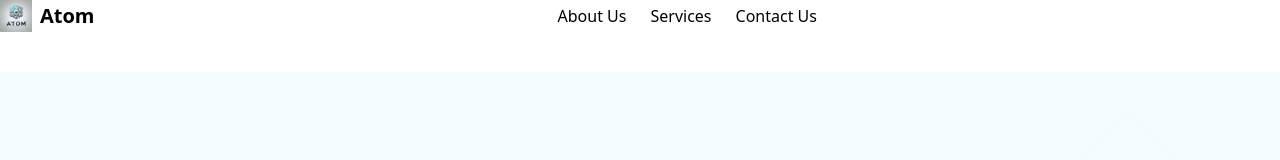
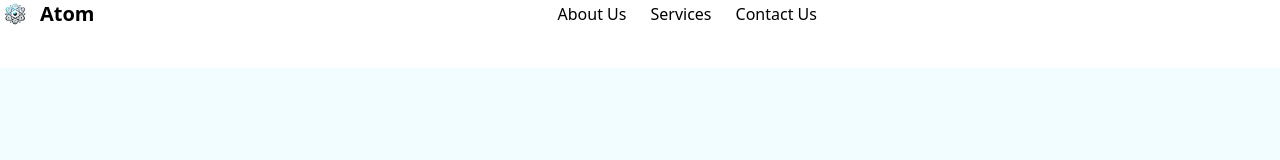
Before and after one commit to onyedika-glitch/atom-landing, a Vue app: page / in a window 1280 px wide. Shown: the top 160 px of the page. Built offline with nearby package versions, Linux system fonts and the light colour scheme; the HTML template or start-up script is replaced by a standard one.

Commit message:
Add new files

```diff
--- a/src/components/Footer.vue
+++ b/src/components/Footer.vue
@@ -6,7 +6,7 @@
       <div class="flex flex-col gap-4">
         <div class="flex items-center gap-3">
           <span class="w-10 h-10 bg-gray-200 rounded-full flex items-center justify-center text-2xl font-bold text-[#1cb5e0]">&#9673;</span>
-          <img src="@/assets/logo.png" alt="Atom Logo" class="w-8 h-8" />
+          <img src="@/assets/Logo_Atom.png" alt="Atom Logo" class="w-8 h-8" />
           <span class="font-extrabold text-xl text-gray-800">ATOM</span>
         </div>
         <nav class="flex flex-wrap gap-6 text-gray-700 text-base">
--- a/src/components/Group.vue
+++ b/src/components/Group.vue
@@ -28,7 +28,7 @@
           <img src="@/assets/Ai.png" alt="Handyman Product" class="object-cover w-full h-full" />
         </div>
         <div class="text-center">
-          <h2 class="text-4xl md:text-5xl font-extrabold uppercase text-gray-800 mb-4">Atom Group</h2>
+          <h2 class="text-4xl md:text-5xl font-figtree leading-[72px] tracking-[-0.02em] text-[56px] font-extrabold uppercase text-gray-800 mb-4">Atom Group</h2>
           <div class="h-10"></div>
           <p class="text-gray-500 text-xl">At Atom, we are not just building products, we're reshaping industries.</p>
         </div>
--- a/src/components/Navbar.vue
+++ b/src/components/Navbar.vue
@@ -2,7 +2,7 @@
   <div class="flex justify-between items-center p-4 sticky top-0 bg-white z-50">
     <!-- Logo and Brand Name -->
     <div class="flex items-center gap-2">
-      <img src="@/assets/logo.png" alt="Atom Logo" class="w-8 h-8" />
+      <img src="@/assets/Logo_Atom.png" alt="Atom Logo" class="w-8 h-8" />
       <span class="text-xl font-semibold">Atom</span>
     </div>
 
```
Also changed, not shown: src/assets/Logo_Atom.png (added).
